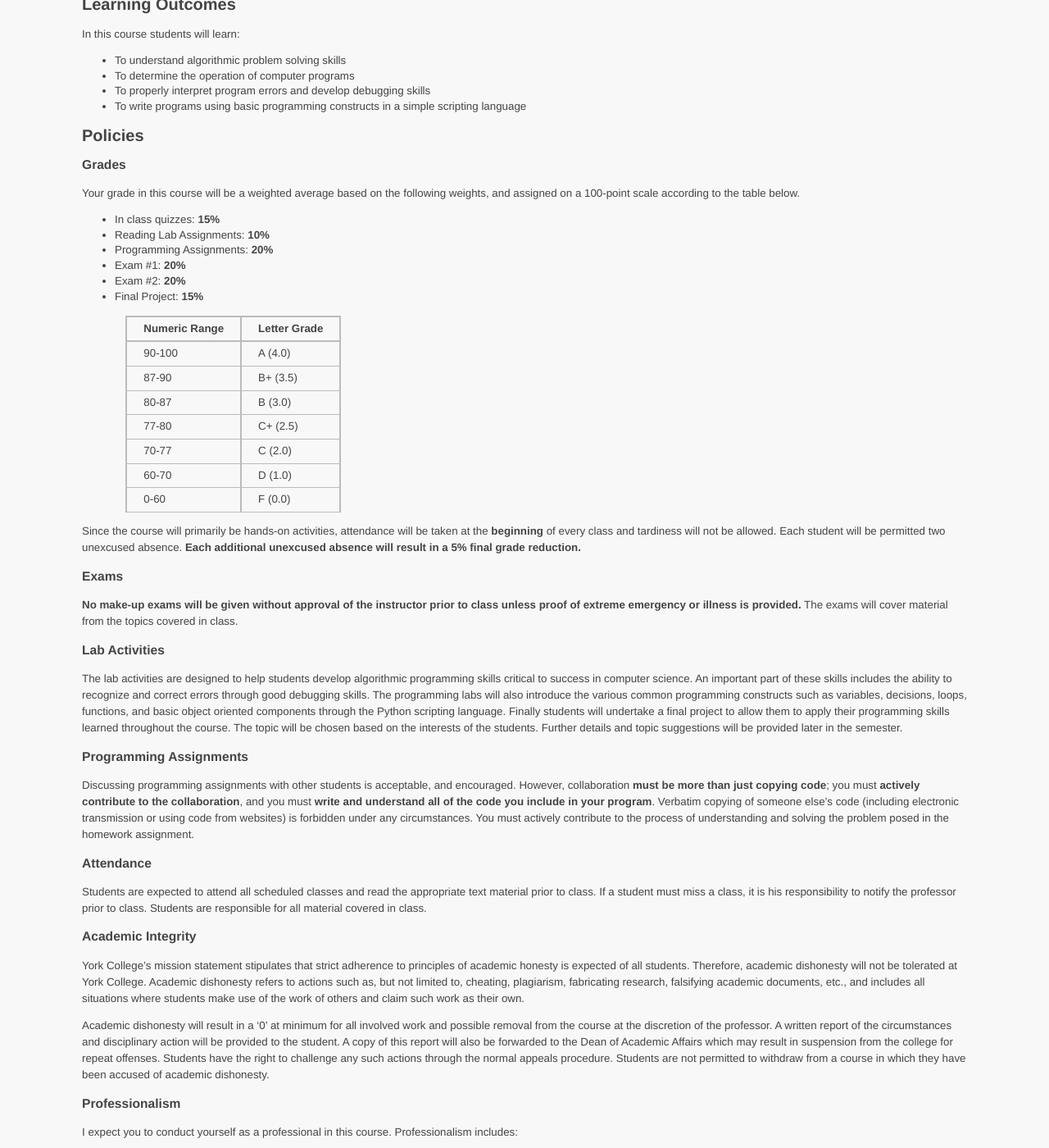
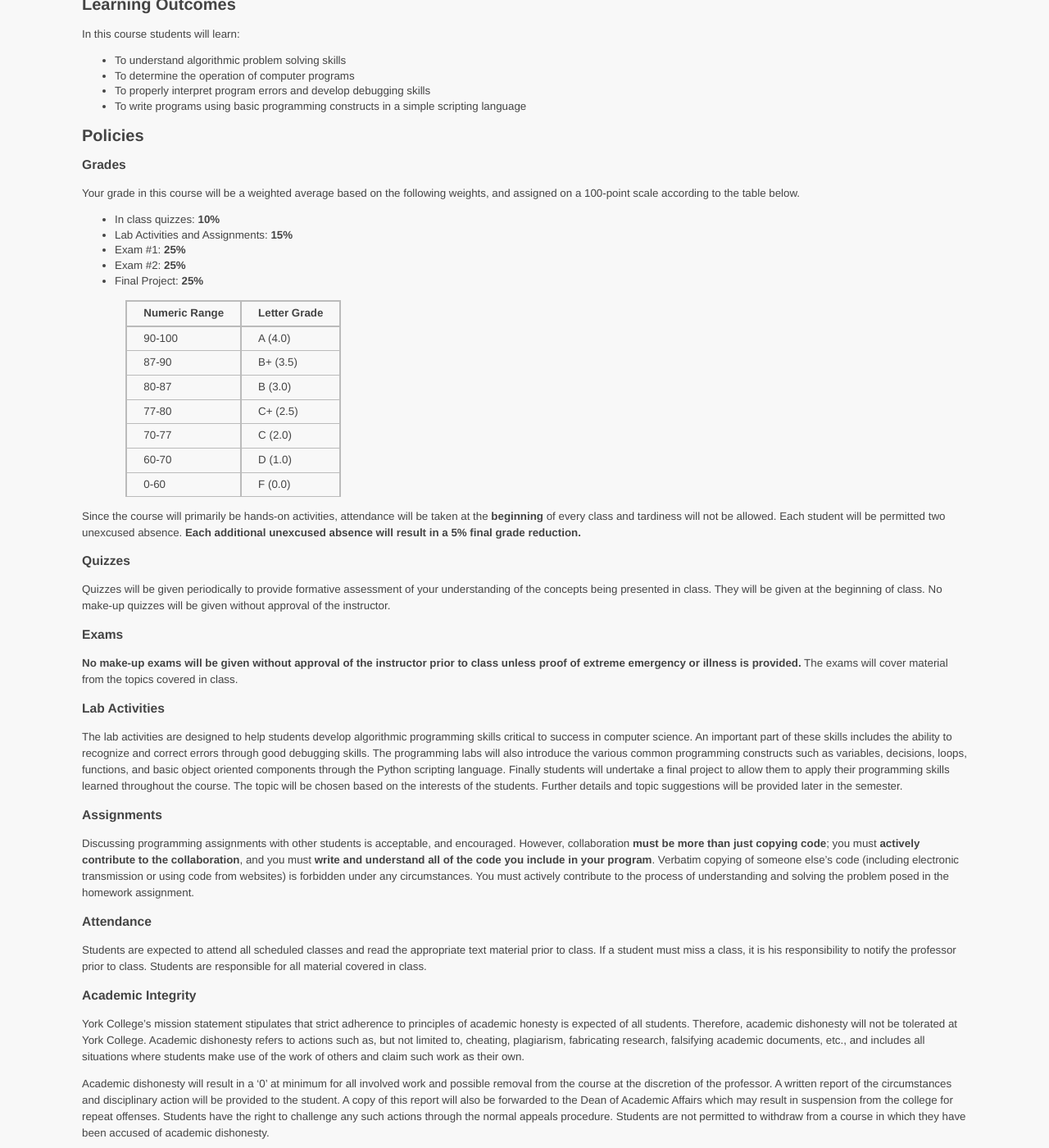
Before and after one commit to ycpcs/cs100-fall2016, a Jekyll site: the page built from syllabus.md, in a window 1280 px wide and 1400 px high, scrolled down 748 px. Shown: the whole window at 82% size. Built offline with Jekyll 4.4.1, drawn with Linux system fonts in a browser that asks for light colours.

```diff
--- a/syllabus.md
+++ b/syllabus.md
@@ -61,12 +61,11 @@ Policies
 
 Your grade in this course will be a weighted average based on the following weights, and assigned on a 100-point scale according to the table below.
 
-  - In class quizzes: **15%**
-  - Reading Lab Assignments:  **10%**
-  - Programming Assignments:  **20%**
-  - Exam #1:  **20%**
-  - Exam #2:  **20%**
-  - Final Project:  **15%**
+  - In class quizzes: **10%**
+  - Lab Activities and Assignments:  **15%**
+  - Exam #1:  **25%**
+  - Exam #2:  **25%**
+  - Final Project:  **25%**
 
 > | Numeric Range | Letter Grade |
 > |---------------|--------------|
@@ -81,6 +80,10 @@ Your grade in this course will be a weighted average based on the following weig
 
 Since the course will primarily be hands-on activities, attendance will be taken at the **beginning** of every class and tardiness will not be allowed.  Each student will be permitted two unexcused absence.  **Each additional unexcused absence will result in a 5% final grade reduction.**
 
+### Quizzes
+
+Quizzes will be given periodically to provide formative assessment of your understanding of the concepts being presented in class. They will be given at the beginning of class. No make-up quizzes will be given without approval of the instructor.
+
 ### Exams
 
 **No make-up exams will be given without approval of the instructor prior to class unless proof of extreme emergency or illness is provided.**  The exams will cover material from the topics covered in class.
@@ -89,7 +92,7 @@ Since the course will primarily be hands-on activities, attendance will be taken
 
 The lab activities are designed to help students develop algorithmic programming skills critical to success in computer science. An important part of these skills includes the ability to recognize and correct errors through good debugging skills. The programming labs will also introduce the various common programming constructs such as variables, decisions, loops, functions, and basic object oriented components through the Python scripting language.  Finally students will undertake a final project to allow them to apply their programming skills learned throughout the course.  The topic will be chosen based on the interests of the students. Further details and topic suggestions will be provided later in the semester.
 
-### Programming Assignments
+### Assignments
 
 Discussing programming assignments with other students is acceptable, and encouraged. However, collaboration **must be more than just copying code**; you must **actively contribute to the collaboration**, and you must **write and understand all of the code you include in your program**. Verbatim copying of someone else's code (including electronic transmission or using code from websites) is forbidden under any circumstances. You must actively contribute to the process of understanding and solving the problem posed in the homework assignment.
 
```
Also changed, not shown: resources/index.md (added, +18 -0 lines), schedule.md (added, +31 -0 lines), 2 other files.
